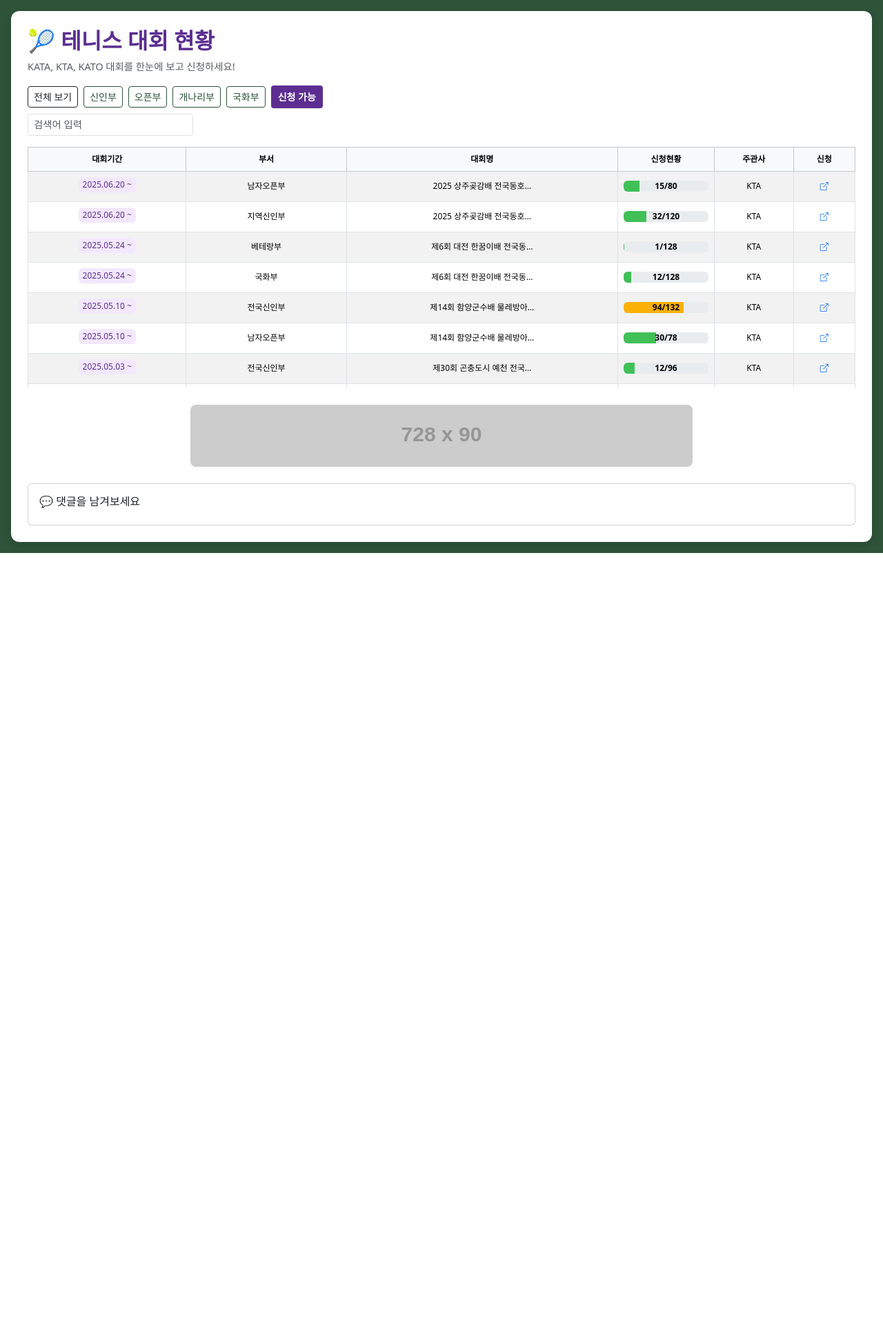
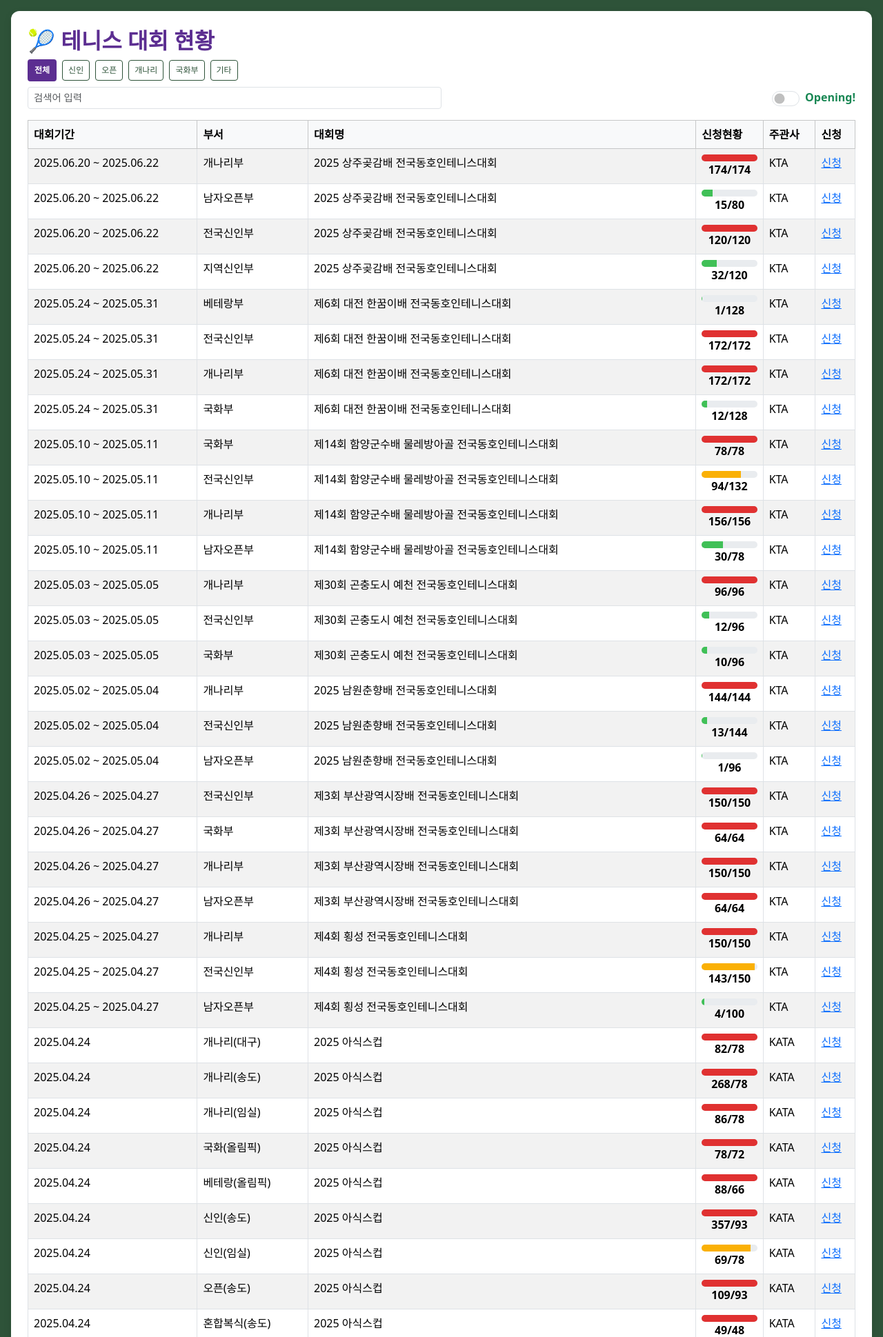
Before and after one commit to ohohjoh/tennis_web, a Flask app: page / in a window 1280 px wide. Shown: the top 1939 px of the page at 69% size. Before the commit the page ends 802 px from the top, so only its background shows below. Run offline with Flask 3, Linux system fonts and the light colour scheme; grey boxes labelled with a size stand in for pictures from a placeholder-image service; some libraries are stand-ins or nearby versions.

Commit message:
Update index.html

```diff
--- a/templates/index.html
+++ b/templates/index.html
@@ -11,7 +11,6 @@
       background-color: #2e5339;
       color: #fff;
     }
-
     .card-section {
       background: #ffffff;
       color: #2b2b2b;
@@ -19,171 +18,121 @@
       padding: 1.5rem;
       box-shadow: 0 0.25rem 0.75rem rgba(0, 0, 0, 0.1);
     }
-
     h4 {
       font-size: 2rem;
       color: #5c2e91;
     }
-
     .filter-btn.active {
       font-weight: bold;
       border: 2px solid #5c2e91 !important;
       background-color: #5c2e91;
       color: #fff;
     }
-
+    .filter-btn {
+      font-size: 0.75rem;
+      padding: 0.3rem 0.5rem;
+    }
+    .filter-area {
+      flex-wrap: nowrap;
+      overflow-x: auto;
+      margin-bottom: 0.5rem;
+    }
     .btn-outline-secondary {
       color: #2e5339;
       border-color: #2e5339;
     }
-
     .btn-outline-secondary:hover {
       background-color: #2e5339;
       color: white;
     }
-
+    .search-wrapper {
+      display: flex;
+      align-items: center;
+      justify-content: space-between;
+      margin-bottom: 1rem;
+    }
     .search-input {
-      width: 240px;
+      flex: 1 1 auto;
+      max-width: 50%;
       font-size: 0.9rem;
     }
-
-    .search-input:focus {
-      border-color: #5c2e91;
-      box-shadow: 0 0 0 0.15rem rgba(92, 46, 145, 0.25);
+    .form-switch .form-check-input {
+      width: 2.5em;
+      height: 1.4em;
     }
-
-    .table-responsive-scroll {
-      max-height: 350px;
-      overflow-y: auto;
+    .form-switch .form-check-label {
+      margin-left: 0.5rem;
+      font-weight: 600;
+      color: #198754;
     }
-
-    .table-responsive-scroll thead th {
-      position: sticky;
-      top: 0;
-      background: #f8f9fa;
-      z-index: 1;
+    .mobile-card-wrapper {
+      overflow-x: auto;
+      scroll-snap-type: x mandatory;
+      display: flex;
+      gap: 1rem;
+      -webkit-overflow-scrolling: touch;
     }
-
-    th, td {
+    .mobile-card {
+      flex: 0 0 85%;
+      background: #ffffff;
+      border: 2px solid #2e5339;
+      border-radius: 12px;
+      padding: 1rem;
+      scroll-snap-align: center;
+      box-shadow: 0 2px 10px rgba(0, 0, 0, 0.1);
+    }
+    .mobile-card h6 {
+      color: #5c2e91;
+      font-weight: 700;
+      margin-bottom: 0.5rem;
+    }
+    .mobile-card p {
+      margin: 0.25rem 0;
+      font-size: 0.9rem;
+    }
+    .progress {
+      height: 10px;
+      background-color: #e9ecef;
+      border-radius: 5px;
+    }
+    .progress-bar {
+      height: 100%;
       font-size: 0.75rem;
-      text-align: center;
-      white-space: nowrap;
-      vertical-align: middle;
-      padding: 0.4rem 0.5rem;
     }
-
-    .progress-bar {
-      font-size: 0.65rem;
+    .progress-red { background-color: #e03131 !important; }
+    .progress-yellow { background-color: #fab005 !important; }
+    .progress-green { background-color: #40c057 !important; }
+    @media (max-width: 768px) {
+      .desktop-only { display: none; }
     }
-
-    .progress-red {
-      background-color: #e03131 !important;
-    }
-
-    .progress-yellow {
-      background-color: #fab005 !important;
-    }
-
-    .progress-green {
-      background-color: #40c057 !important;
-    }
-
-    .date-display {
-      font-weight: 500;
-      font-size: 0.75rem;
-      color: #5c2e91;
-      background: #f3e8ff;
-      padding: 2px 6px;
-      border-radius: 0.375rem;
-      display: inline-block;
-      max-width: 100px;
-      overflow: hidden;
-      text-overflow: ellipsis;
-      white-space: nowrap;
-    }
-
-    .title-truncate {
-      display: inline-block;
-      max-width: 160px;
-      overflow: hidden;
-      white-space: nowrap;
-      text-overflow: ellipsis;
-      vertical-align: middle;
-    }
-
-    .carousel-item {
-      padding: 1rem;
-    }
-
-    .mobile-card {
-      background: #f8f9fa;
-      border-radius: 10px;
-      padding: 1rem;
-      box-shadow: 0 0 6px rgba(0,0,0,0.1);
-    }
-
-    .ad-banner {
-      max-width: 100%;
-      border-radius: 0.5rem;
-    }
-
-    @media (max-width: 768px) {
-      th, td {
-        font-size: 0.7rem;
-        padding: 0.25rem 0.3rem;
-      }
-      .title-truncate {
-        max-width: 120px;
-      }
-      .date-display {
-        max-width: 80px;
-      }
-      .search-input {
-        width: 100%;
-        margin-top: 0.5rem;
-      }
-      .filter-btn {
-        flex: 1 1 auto;
-        min-width: 80px;
-        font-size: 0.75rem;
-      }
-    }
-
-    @media (max-width: 576px) {
-      .filter-area {
-        flex-direction: column;
-        align-items: stretch;
-      }
-
-      .filter-btn {
-        width: 100%;
-      }
-
-      .search-input {
-        margin-top: 0.5rem;
-      }
+    @media (min-width: 769px) {
+      .mobile-only { display: none; }
     }
   </style>
 </head>
 <body class="grass-theme p-3">
   <div class="card-section">
     <h4 class="fw-bold mb-2">🎾 테니스 대회 현황</h4>
-    <p class="text-muted mb-3" style="font-size: 0.9rem;">KATA, KTA, KATO 대회를 한눈에 보고 신청하세요!</p>
 
-    <div class="d-flex flex-wrap gap-2 align-items-center mb-3 filter-area">
-      <button id="btn-all" class="btn btn-outline-dark btn-sm filter-btn" onclick="showAll()">전체 보기</button>
-      <button id="btn-신인" class="btn btn-outline-secondary btn-sm filter-btn" onclick="filterByKeyword('신인')">신인부</button>
-      <button id="btn-오픈" class="btn btn-outline-secondary btn-sm filter-btn" onclick="filterByKeyword('오픈')">오픈부</button>
-      <button id="btn-개나리" class="btn btn-outline-secondary btn-sm filter-btn" onclick="filterByKeyword('개나리')">개나리부</button>
+    <div class="d-flex gap-2 align-items-center filter-area">
+      <button id="btn-all" class="btn btn-outline-dark btn-sm filter-btn active" onclick="showAll()">전체</button>
+      <button id="btn-신인" class="btn btn-outline-secondary btn-sm filter-btn" onclick="filterByKeyword('신인')">신인</button>
+      <button id="btn-오픈" class="btn btn-outline-secondary btn-sm filter-btn" onclick="filterByKeyword('오픈')">오픈</button>
+      <button id="btn-개나리" class="btn btn-outline-secondary btn-sm filter-btn" onclick="filterByKeyword('개나리')">개나리</button>
       <button id="btn-국화" class="btn btn-outline-secondary btn-sm filter-btn" onclick="filterByKeyword('국화')">국화부</button>
-      <button id="btn-available" class="btn btn-outline-success btn-sm filter-btn" onclick="filterAvailable()">신청 가능</button>
-      <div class="ms-auto w-100 w-md-auto">
-        <input id="searchInput" type="text" class="form-control form-control-sm search-input" placeholder="검색어 입력" oninput="handleSearch()" />
+      <button id="btn-기타" class="btn btn-outline-secondary btn-sm filter-btn" onclick="filterOthers()">기타</button>
+    </div>
+
+    <div class="search-wrapper">
+      <input id="searchInput" type="text" class="form-control form-control-sm search-input" placeholder="검색어 입력" oninput="handleSearch()" />
+      <div class="form-check form-switch d-flex align-items-center">
+        <input class="form-check-input" type="checkbox" id="openingOnly" onchange="applyFilters()">
+        <label class="form-check-label" for="openingOnly">Opening!</label>
       </div>
     </div>
 
-    <!-- PC 테이블 -->
-    <div class="table-responsive table-responsive-scroll d-none d-md-block">
+    <!-- 데스크탑 테이블 -->
+    <div class="table-responsive table-responsive-scroll desktop-only">
       <table class="table table-bordered table-striped">
         <thead class="table-light">
           <tr>
@@ -195,139 +144,87 @@
             <th>신청</th>
           </tr>
         </thead>
-        <tbody id="tbody"></tbody>
+        <tbody id="desktop-tbody"></tbody>
       </table>
     </div>
 
-    <!-- 모바일 캐러셀 -->
-    <div id="carouselCards" class="carousel slide d-md-none" data-bs-ride="carousel">
-      <div class="carousel-inner" id="mobileCards"></div>
-      <button class="carousel-control-prev" type="button" data-bs-target="#carouselCards" data-bs-slide="prev">
-        <span class="carousel-control-prev-icon"></span>
-      </button>
-      <button class="carousel-control-next" type="button" data-bs-target="#carouselCards" data-bs-slide="next">
-        <span class="carousel-control-next-icon"></span>
-      </button>
-    </div>
-
-    <div class="text-center my-4">
-      <img src="https://via.placeholder.com/728x90.png?text=🎾+Tennis+Ad+Banner" alt="광고 배너" class="ad-banner" />
-    </div>
-
-    <div class="card p-3 mt-4">
-      <h6 class="mb-2">💬 댓글을 남겨보세요</h6>
-      <div id="disqus_thread"></div>
+    <!-- 모바일 카드 리스트 -->
+    <div class="mobile-only">
+      <div class="mobile-card-wrapper" id="mobile-cards"></div>
     </div>
   </div>
 
   <script>
     let rawData = [];
-    let filteredData = [];
+    let currentFilter = 'all';
 
     async function fetchData() {
       const response = await fetch("/api/data");
       rawData = await response.json();
       rawData.sort((a, b) => (b['대회기간'] || '').localeCompare(a['대회기간'] || '', 'ko'));
-      filterAvailable();
+      showAll();
     }
 
-    function renderTable(data) {
-      const tbody = document.getElementById("tbody");
-      tbody.innerHTML = "";
-      data.forEach(item => tbody.appendChild(makeTableRow(item)));
-
-      const carouselInner = document.getElementById("mobileCards");
-      carouselInner.innerHTML = "";
-      data.forEach((item, index) => carouselInner.appendChild(makeCarouselCard(item, index === 0)));
+    function render(data) {
+      renderTable(data);
+      renderMobileCards(data);
     }
 
-    function makeTableRow(item) {
-      const row = document.createElement("tr");
-      const fullDate = item['대회기간'] || '';
-      const shortDate = fullDate.split('~')[0].trim() + ' ~';
-      const fullTitle = item['대회명'] || '';
-      const shortTitle = fullTitle.length > 15 ? fullTitle.slice(0, 15) + '…' : fullTitle;
-      const current = parseInt(item['현원']) || 0;
-      const capacity = parseInt(item['정원']) || 0;
-      const percentage = capacity > 0 ? Math.round((current / capacity) * 100) : 0;
-      const progressColor = percentage >= 100 ? 'progress-red' : percentage >= 70 ? 'progress-yellow' : 'progress-green';
-
-      row.innerHTML = `
-        <td><span class="date-display" title="${fullDate}">${shortDate}</span></td>
-        <td>${item['부서'] || ''}</td>
-        <td><span class="title-truncate" title="${fullTitle}">${shortTitle}</span></td>
-        <td>
-          <div class="position-relative">
-            <div class="progress">
-              <div class="progress-bar ${progressColor}" style="width: ${percentage}%"></div>
-            </div>
-            <div class="position-absolute top-50 start-50 translate-middle fw-bold" style="font-size: 0.75rem;">
-              ${current}/${capacity}
-            </div>
-          </div>
-        </td>
-        <td>${item['주관사']}</td>
-        <td><a href="${item['참가신청 링크']}" target="_blank" class="text-primary"><i class="bi bi-box-arrow-up-right"></i></a></td>
-      `;
-      return row;
-    }
-
-    function makeCarouselCard(item, active) {
-      const fullDate = item['대회기간'] || '';
-      const shortDate = fullDate.split('~')[0].trim() + ' ~';
-      const fullTitle = item['대회명'] || '';
-      const shortTitle = fullTitle.length > 15 ? fullTitle.slice(0, 15) + '…' : fullTitle;
-      const current = parseInt(item['현원']) || 0;
-      const capacity = parseInt(item['정원']) || 0;
-      const percentage = capacity > 0 ? Math.round((current / capacity) * 100) : 0;
-      const progressColor = percentage >= 100 ? 'progress-red' : percentage >= 70 ? 'progress-yellow' : 'progress-green';
-
-      const wrapper = document.createElement("div");
-      wrapper.className = `carousel-item${active ? ' active' : ''}`;
-      wrapper.innerHTML = `
-        <div class="mobile-card">
-          <h6 title="${fullTitle}">${shortTitle}</h6>
-          <p><strong>기간:</strong> ${shortDate}</p>
-          <p><strong>부서:</strong> ${item['부서'] || ''}</p>
-          <p><strong>주관사:</strong> ${item['주관사']}</p>
-          <div class="mb-2">
-            <div class="progress">
-              <div class="progress-bar ${progressColor}" style="width: ${percentage}%"></div>
-            </div>
-            <small class="fw-bold">${current}/${capacity}</small>
-          </div>
-          <a href="${item['참가신청 링크']}" target="_blank" class="btn btn-sm btn-primary">신청하기</a>
-        </div>
-      `;
-      return wrapper;
+    function filterAndRender(keyword = null, excludeKeywords = false) {
+      let filtered = rawData;
+      if (keyword) {
+        if (excludeKeywords) {
+          filtered = filtered.filter(item =>
+            !keyword.some(kw => Object.values(item).some(val => (val || '').toString().includes(kw)))
+          );
+        } else {
+          filtered = filtered.filter(item =>
+            Object.values(item).some(val => (val || '').toString().includes(keyword))
+          );
+        }
+      }
+      if (document.getElementById("openingOnly").checked) {
+        filtered = filtered.filter(item => (parseInt(item['현원']) || 0) < (parseInt(item['정원']) || 0));
+      }
+      render(filtered);
     }
 
     function showAll() {
-      renderTable([...rawData]);
+      currentFilter = 'all';
+      filterAndRender();
       setActiveButton('btn-all');
     }
 
-    function filterAvailable() {
-      const available = rawData.filter(item => (parseInt(item['현원']) || 0) < (parseInt(item['정원']) || 0));
-      renderTable(available);
-      setActiveButton('btn-available');
+    function filterByKeyword(keyword) {
+      currentFilter = keyword;
+      filterAndRender(keyword);
+      setActiveButton('btn-' + keyword);
+    }
+
+    function filterOthers() {
+      const keywords = ['신인', '오픈', '개나리', '국화'];
+      currentFilter = '기타';
+      filterAndRender(keywords, true);
+      setActiveButton('btn-기타');
+    }
+
+    function applyFilters() {
+      if (currentFilter === 'all') return showAll();
+      if (currentFilter === '기타') return filterOthers();
+      filterByKeyword(currentFilter);
     }
 
     function handleSearch() {
       const keyword = document.getElementById("searchInput").value.trim();
-      const filtered = rawData.filter(item =>
+      const opening = document.getElementById("openingOnly").checked;
+      let filtered = rawData.filter(item =>
         Object.values(item).some(val => (val || '').toString().includes(keyword))
       );
-      renderTable(filtered);
+      if (opening) {
+        filtered = filtered.filter(item => (parseInt(item['현원']) || 0) < (parseInt(item['정원']) || 0));
+      }
+      render(filtered);
       setActiveButton('');
-    }
-
-    function filterByKeyword(keyword) {
-      const filtered = rawData.filter(item =>
-        Object.values(item).some(val => (val || '').toString().includes(keyword))
-      );
-      renderTable(filtered);
-      setActiveButton('btn-' + keyword);
     }
 
     function setActiveButton(buttonId) {
@@ -336,20 +233,65 @@
       if (btn) btn.classList.add('active');
     }
 
+    function renderTable(data) {
+      const tbody = document.getElementById("desktop-tbody");
+      tbody.innerHTML = "";
+      data.forEach(item => {
+        const current = parseInt(item['현원']) || 0;
+        const capacity = parseInt(item['정원']) || 0;
+        const percentage = capacity > 0 ? Math.round((current / capacity) * 100) : 0;
+        const progressColor = percentage >= 100 ? 'progress-red' : percentage >= 70 ? 'progress-yellow' : 'progress-green';
+
+        const row = document.createElement("tr");
+        row.innerHTML = `
+          <td>${item['대회기간']}</td>
+          <td>${item['부서']}</td>
+          <td>${item['대회명']}</td>
+          <td>
+            <div class="progress">
+              <div class="progress-bar ${progressColor}" style="width: ${percentage}%"></div>
+            </div>
+            <div class="text-center fw-bold">${current}/${capacity}</div>
+          </td>
+          <td>${item['주관사']}</td>
+          <td><a href="${item['참가신청 링크']}" target="_blank">신청</a></td>
+        `;
+        tbody.appendChild(row);
+      });
+    }
+
+    function renderMobileCards(data) {
+      const cardsContainer = document.getElementById("mobile-cards");
+      cardsContainer.innerHTML = "";
+
+      data.forEach((item, idx) => {
+        const current = parseInt(item['현원']) || 0;
+        const capacity = parseInt(item['정원']) || 0;
+        const percentage = capacity > 0 ? Math.round((current / capacity) * 100) : 0;
+        const progressColor = percentage >= 100 ? 'progress-red' : percentage >= 70 ? 'progress-yellow' : 'progress-green';
+
+        const div = document.createElement("div");
+        div.className = "mobile-card";
+        div.innerHTML = `
+          <div class="text-center text-muted mb-1" style="font-size:0.75rem">${idx + 1} / ${data.length}</div>
+          <h6>${item['대회명']}</h6>
+          <p><i class="bi bi-calendar"></i> ${item['대회기간']}</p>
+          <p><i class="bi bi-people"></i> ${item['부서']}</p>
+          <p><i class="bi bi-person-badge"></i> ${item['주관사']}</p>
+          <p class="mb-1"><strong>신청현황</strong></p>
+          <div class="progress mb-1">
+            <div class="progress-bar ${progressColor}" style="width: ${percentage}%"></div>
+          </div>
+          <p class="text-center fw-bold mb-2">${current}/${capacity}</p>
+          <div class="d-grid">
+            <a href="${item['참가신청 링크']}" target="_blank" class="btn btn-outline-success btn-sm">신청하기</a>
+          </div>
+        `;
+        cardsContainer.appendChild(div);
+      });
+    }
+
     window.onload = fetchData;
-  </script>
-
-  <script>
-    var disqus_config = function () {
-      this.page.url = window.location.href;
-      this.page.identifier = 'tennis-tournament';
-    };
-    (function () {
-      var d = document, s = d.createElement('script');
-      s.src = 'https://YOUR_DISQUS_SHORTNAME.disqus.com/embed.js';
-      s.setAttribute('data-timestamp', +new Date());
-      (d.head || d.body).appendChild(s);
-    })();
   </script>
 </body>
 </html>
```
